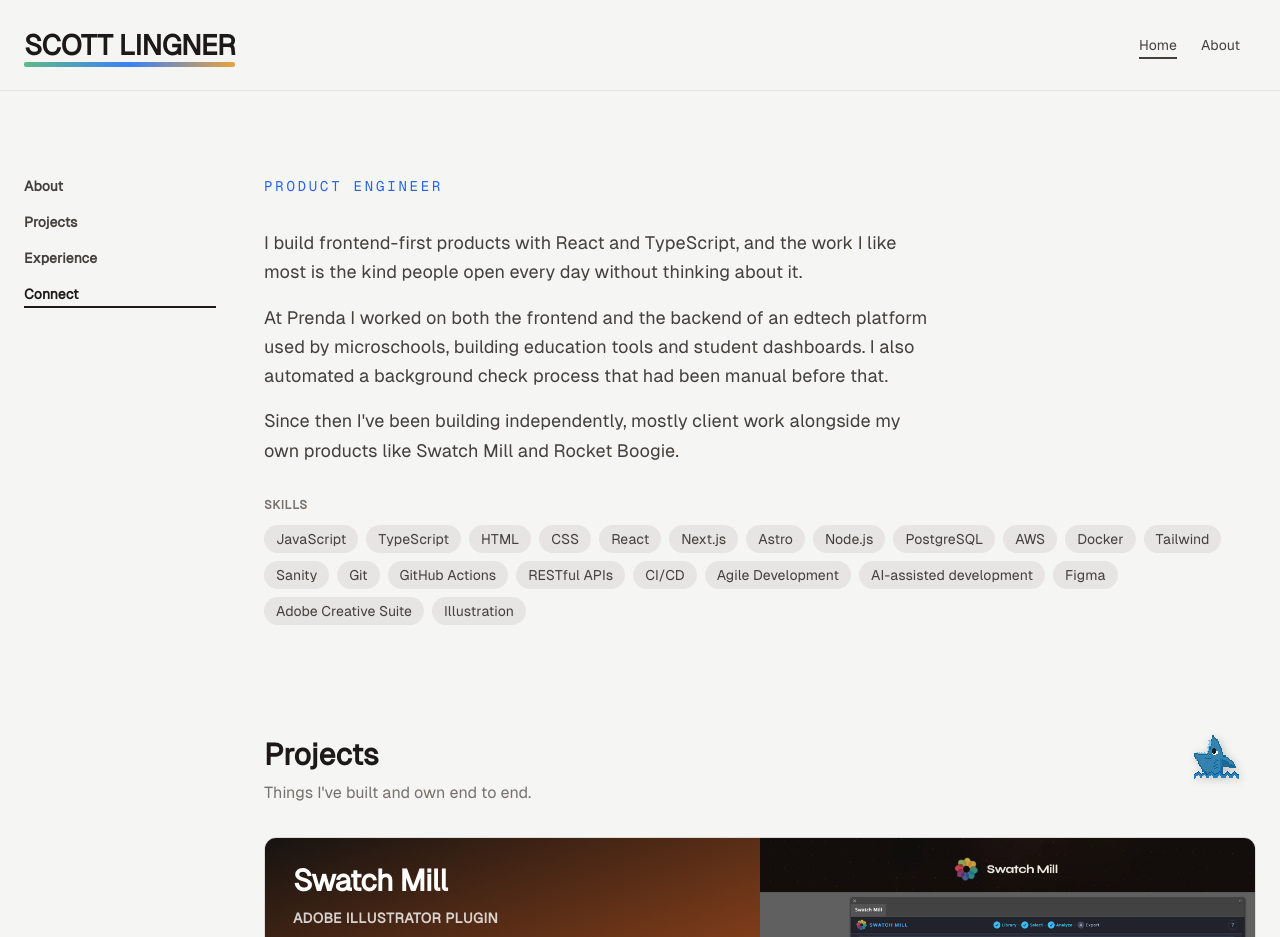
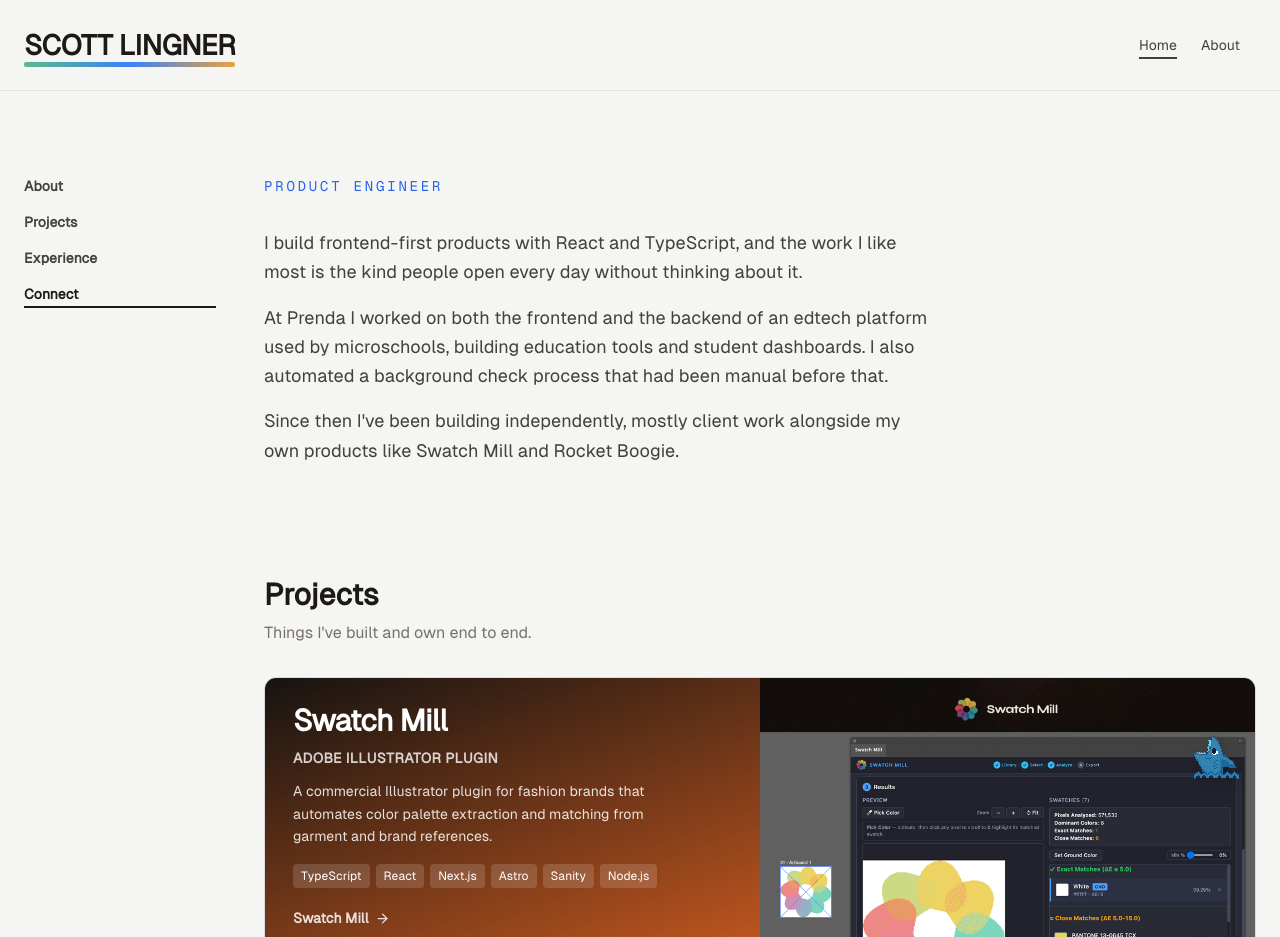
Before and after one commit to slingner/scott-lingner-portfolio, an Astro site: page / in a window 1280 px wide. Shown: the top 937 px of the page. Built offline with nearby package versions, Linux system fonts and the light colour scheme; Astro itself is replaced by a stand-in of ours.

Commit message:
Remove pill-style skills list from homepage
The about section already names the relevant tech, so the standalone
tag list was redundant and the least distinctive part of the page.

```diff
--- a/src/pages/index.astro
+++ b/src/pages/index.astro
@@ -162,45 +162,6 @@
   Since then I've been building independently, mostly client work alongside
   my own products like Swatch Mill and Rocket Boogie.
 </p>
-          </div>
-          <div class="mt-8">
-            <h3
-              class="mb-3 text-xs font-semibold uppercase tracking-wider text-stone-500 dark:text-stone-500"
-            >
-              Skills
-            </h3>
-            <div class="flex flex-wrap gap-2">
-              {
-                [
-                  "JavaScript",
-                  "TypeScript",
-                  "HTML",
-                  "CSS",
-                  "React",
-                  "Next.js",
-                  "Astro",
-                  "Node.js",
-                  "PostgreSQL",
-                  "AWS",
-                  "Docker",
-                  "Tailwind",
-                  "Sanity",
-                  "Git",
-                  "GitHub Actions",
-                  "RESTful APIs",
-                  "CI/CD",
-                  "Agile Development",
-                  "AI-assisted development",
-                  "Figma",
-                  "Adobe Creative Suite",
-                  "Illustration",
-                ].map((skill) => (
-                  <span class="rounded-full bg-stone-200 px-3 py-1 text-sm font-medium text-stone-700 dark:bg-stone-800 dark:text-stone-300">
-                    {skill}
-                  </span>
-                ))
-              }
-            </div>
           </div>
         </section>
 
```
